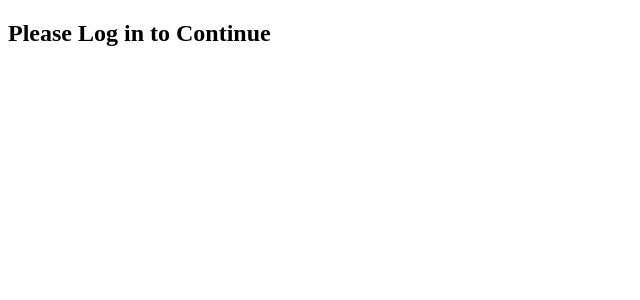
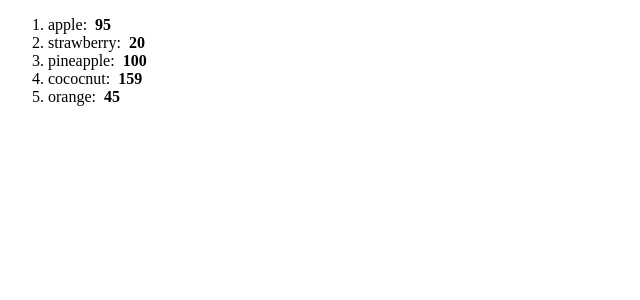
Before and after one commit to EthanTecson/MessyReact, a React (Vite) app: page / in a window 1280 px wide. Shown: the top 300 px of the page, without its empty margins (0-640 px from the left). Built offline with nearby package versions, Linux system fonts and the light colour scheme.

Commit message:
rendering lists

```diff
--- a/src/App.jsx
+++ b/src/App.jsx
@@ -6,16 +6,13 @@
  * 4. Conditional Renders: control what gets rendered in application based on certain conditions
  *    - proptypes
  *    - default proptypes
+ * 5. Rendering lists
  */
 
-import UserGreeting from "./UserGreeting.jsx";
+import List from "./List.jsx";
 
 function App() {
-  return (
-    <>
-      <UserGreeting isLoggedIn={false} username="Ethan" />
-    </>
-  );
+  return (<List />)
 }
 
 export default App;
--- /dev/null
+++ b/src/List.jsx
@@ -0,0 +1,38 @@
+import PropTypes from "prop-types"
+
+function List() {
+    const fruits = [{id: 1, name: "apple", calories: 95},
+        {id: 2, name: "strawberry", calories: 20},
+        {id: 3, name: "pineapple", calories: 100},
+        {id: 4, name: "cococnut", calories: 159},
+        {id: 5, name: "orange", calories: 45}]
+
+    // fruits.sort((a,b) => a.name.localeCompare(b.name)); // ALPHABETICAL
+    // fruits.sort((a,b) => b.name.localeCompare(a.name)); //REVERSE ALPHABETICAL
+    // fruits.sort((a,b) => a.calories - b.calories); // NUMERIC
+    // fruits.sort((a,b) => b.calories - a.calories); // REVERSE NUMERIC
+
+   // const lowCalFruits = fruits.filter(fruit => fruit.calories < 100);
+
+
+
+
+    const listItems = fruits.map(fruit => <li key={fruit.id}>{fruit.name}: &nbsp;
+                    <b>{fruit.calories}</b></li>);
+
+    return (<ol>{listItems}</ol>);
+}
+
+List.defaultProps = {
+    category: "Category",
+    items: []
+}
+
+List.PropTypes = {
+    category: PropTypes.string,
+    items: PropTypes.arrayOf(PropTypes.shape({id: PropTypes.number,
+                                             name: PropTypes.string,
+                                             calories: PropTypes.number}
+    ))
+}
+export default List;
```
